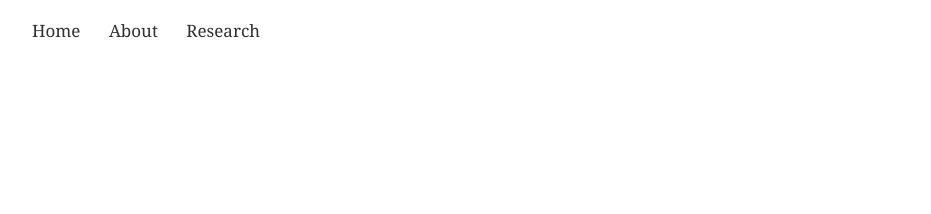
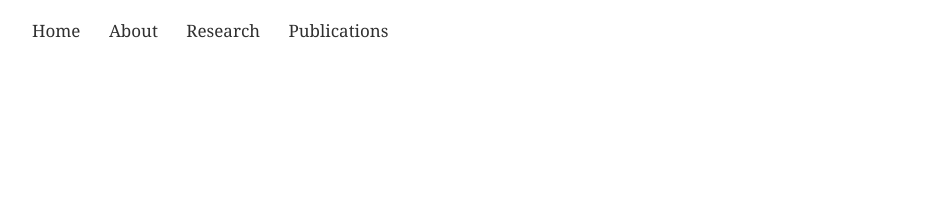
Before and after one commit to astrophpeter/astrophpeter.github.io, a Jekyll site: the page built from index.html, in a window 1280 px wide. Shown: the top 214 px of the page, without its empty margins (0-931 px from the left). Built offline with Jekyll 4.4.1, drawn with Linux system fonts in a browser that asks for light colours; nearby versions of some CDN libraries; the list of posts is cut into pages by our own code.

Commit message:
Update navigation.html

```diff
--- a/_includes/navigation.html
+++ b/_includes/navigation.html
@@ -2,8 +2,10 @@
 
         <a href="{{ "/" | relative_url  }}">Home</a>
 
-        <a href="{{ "/" | relative_url  }}about">About </a>
+        <a href="{{ "/" | relative_url  }}about">About</a>
 
-        <a href="{{ "/" | relative_url  }}research">Research </a>
+        <a href="{{ "/" | relative_url  }}research">Research</a>
+
+        <a href="{{ "/" | relative_url  }}research">Publications</a>
 
 </nav>
```
